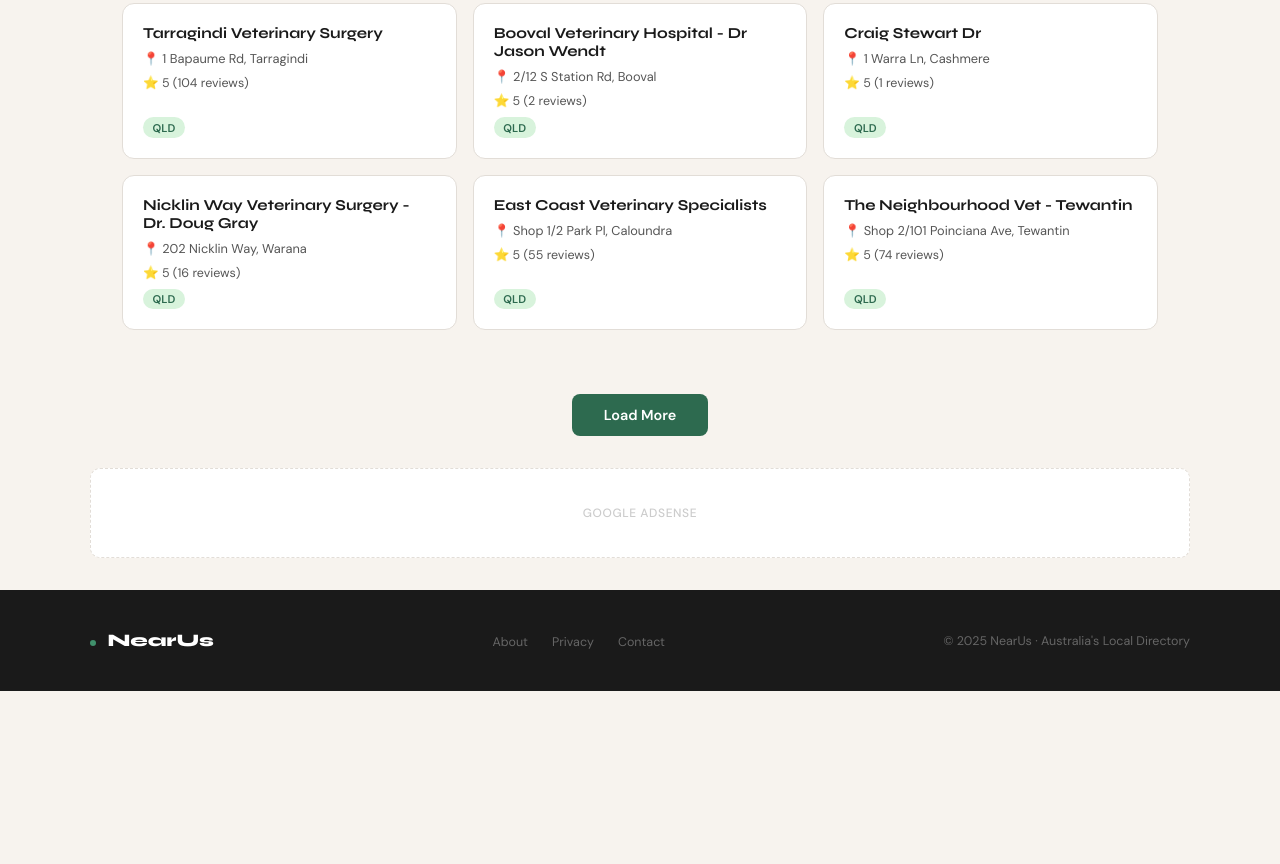
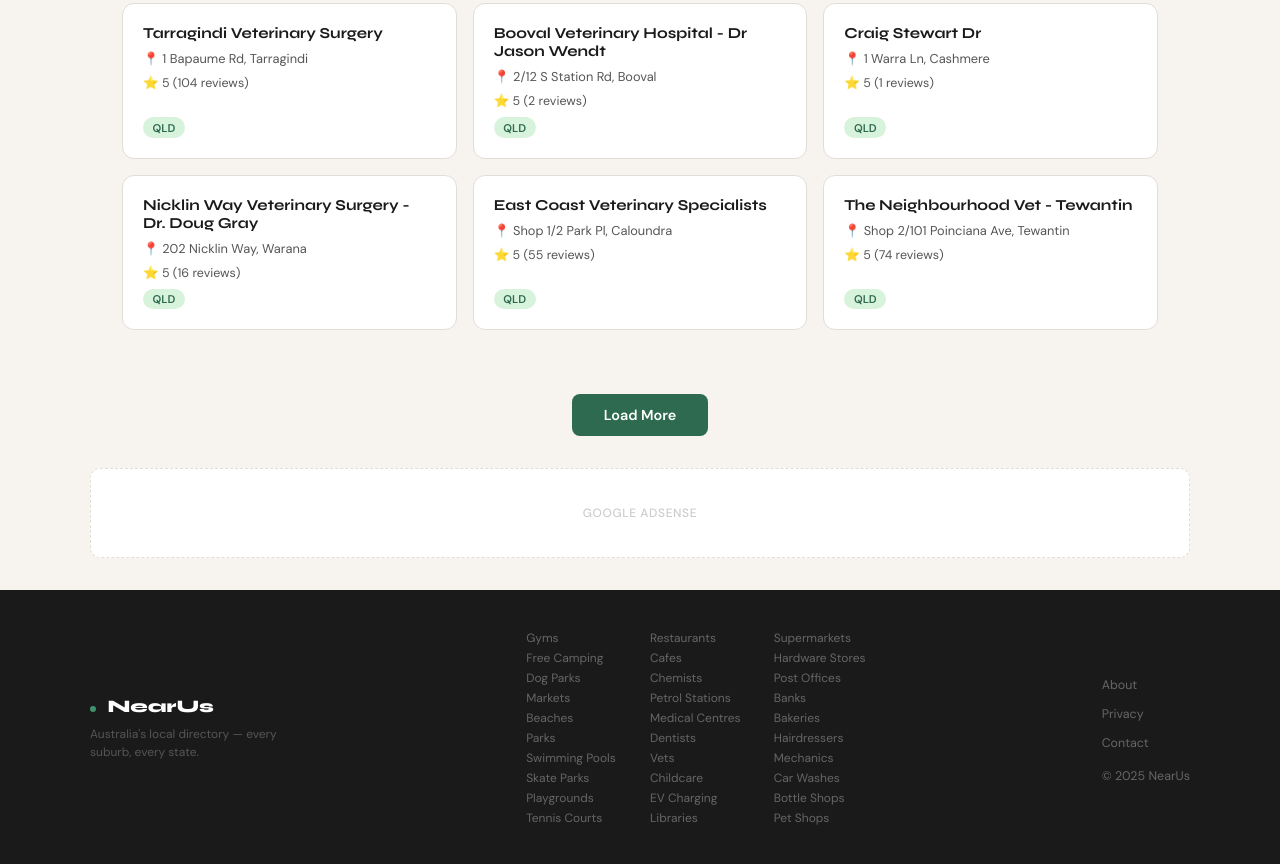
Before and after one commit to nearusbusiness/nearus, an Astro site: page /vets in a window 1280 px wide. Shown: the part 2707-3571 px from the top of the page. Before the commit the page ends 3398 px from the top, so only its background shows below. Built offline with nearby package versions, Linux system fonts and the light colour scheme; Astro itself is replaced by a stand-in of ours.

Commit message:
Add full directory sitemap to footer

```diff
--- a/src/layouts/Layout.astro
+++ b/src/layouts/Layout.astro
@@ -70,19 +70,58 @@
   <main>
     <slot />
   </main>
-  <footer class="footer">
-    <div class="footer-inner">
+ <footer class="footer">
+  <div class="footer-inner">
+    <div>
       <div class="footer-logo">
         <span style="width:6px;height:6px;background:#40916C;border-radius:50%;display:inline-block;margin-right:6px"></span>
         NearUs
       </div>
-      <ul class="footer-links">
+      <p style="font-size:0.75rem; color:#555; margin-top:0.5rem; max-width:200px; line-height:1.5;">Australia's local directory — every suburb, every state.</p>
+    </div>
+
+    <div style="display:grid; grid-template-columns: repeat(3, 1fr); gap: 0.25rem 2rem;">
+      <a href="/gyms" style="font-size:0.75rem; color:#666; text-decoration:none;">Gyms</a>
+      <a href="/restaurants" style="font-size:0.75rem; color:#666; text-decoration:none;">Restaurants</a>
+      <a href="/supermarkets" style="font-size:0.75rem; color:#666; text-decoration:none;">Supermarkets</a>
+      <a href="/camping" style="font-size:0.75rem; color:#666; text-decoration:none;">Free Camping</a>
+      <a href="/cafes" style="font-size:0.75rem; color:#666; text-decoration:none;">Cafes</a>
+      <a href="/hardware-stores" style="font-size:0.75rem; color:#666; text-decoration:none;">Hardware Stores</a>
+      <a href="/dog-parks" style="font-size:0.75rem; color:#666; text-decoration:none;">Dog Parks</a>
+      <a href="/chemists" style="font-size:0.75rem; color:#666; text-decoration:none;">Chemists</a>
+      <a href="/post-offices" style="font-size:0.75rem; color:#666; text-decoration:none;">Post Offices</a>
+      <a href="/markets" style="font-size:0.75rem; color:#666; text-decoration:none;">Markets</a>
+      <a href="/petrol-stations" style="font-size:0.75rem; color:#666; text-decoration:none;">Petrol Stations</a>
+      <a href="/banks" style="font-size:0.75rem; color:#666; text-decoration:none;">Banks</a>
+      <a href="/beaches" style="font-size:0.75rem; color:#666; text-decoration:none;">Beaches</a>
+      <a href="/medical-centres" style="font-size:0.75rem; color:#666; text-decoration:none;">Medical Centres</a>
+      <a href="/bakeries" style="font-size:0.75rem; color:#666; text-decoration:none;">Bakeries</a>
+      <a href="/parks" style="font-size:0.75rem; color:#666; text-decoration:none;">Parks</a>
+      <a href="/dentists" style="font-size:0.75rem; color:#666; text-decoration:none;">Dentists</a>
+      <a href="/hairdressers" style="font-size:0.75rem; color:#666; text-decoration:none;">Hairdressers</a>
+      <a href="/pools" style="font-size:0.75rem; color:#666; text-decoration:none;">Swimming Pools</a>
+      <a href="/vets" style="font-size:0.75rem; color:#666; text-decoration:none;">Vets</a>
+      <a href="/mechanics" style="font-size:0.75rem; color:#666; text-decoration:none;">Mechanics</a>
+      <a href="/skate-parks" style="font-size:0.75rem; color:#666; text-decoration:none;">Skate Parks</a>
+      <a href="/childcare" style="font-size:0.75rem; color:#666; text-decoration:none;">Childcare</a>
+      <a href="/car-washes" style="font-size:0.75rem; color:#666; text-decoration:none;">Car Washes</a>
+      <a href="/playgrounds" style="font-size:0.75rem; color:#666; text-decoration:none;">Playgrounds</a>
+      <a href="/ev-charging" style="font-size:0.75rem; color:#666; text-decoration:none;">EV Charging</a>
+      <a href="/bottle-shops" style="font-size:0.75rem; color:#666; text-decoration:none;">Bottle Shops</a>
+      <a href="/tennis-courts" style="font-size:0.75rem; color:#666; text-decoration:none;">Tennis Courts</a>
+      <a href="/libraries" style="font-size:0.75rem; color:#666; text-decoration:none;">Libraries</a>
+      <a href="/petshops" style="font-size:0.75rem; color:#666; text-decoration:none;">Pet Shops</a>
+    </div>
+
+    <div>
+      <ul class="footer-links" style="flex-direction:column; gap:0.5rem;">
         <li><a href="/about">About</a></li>
         <li><a href="/privacy">Privacy</a></li>
         <li><a href="/contact">Contact</a></li>
       </ul>
-      <p class="footer-copy">© 2025 NearUs · Australia's Local Directory</p>
+      <p class="footer-copy" style="margin-top:1rem;">© 2025 NearUs</p>
     </div>
-  </footer>
+  </div>
+</footer>
 </body>
 </html>
```
